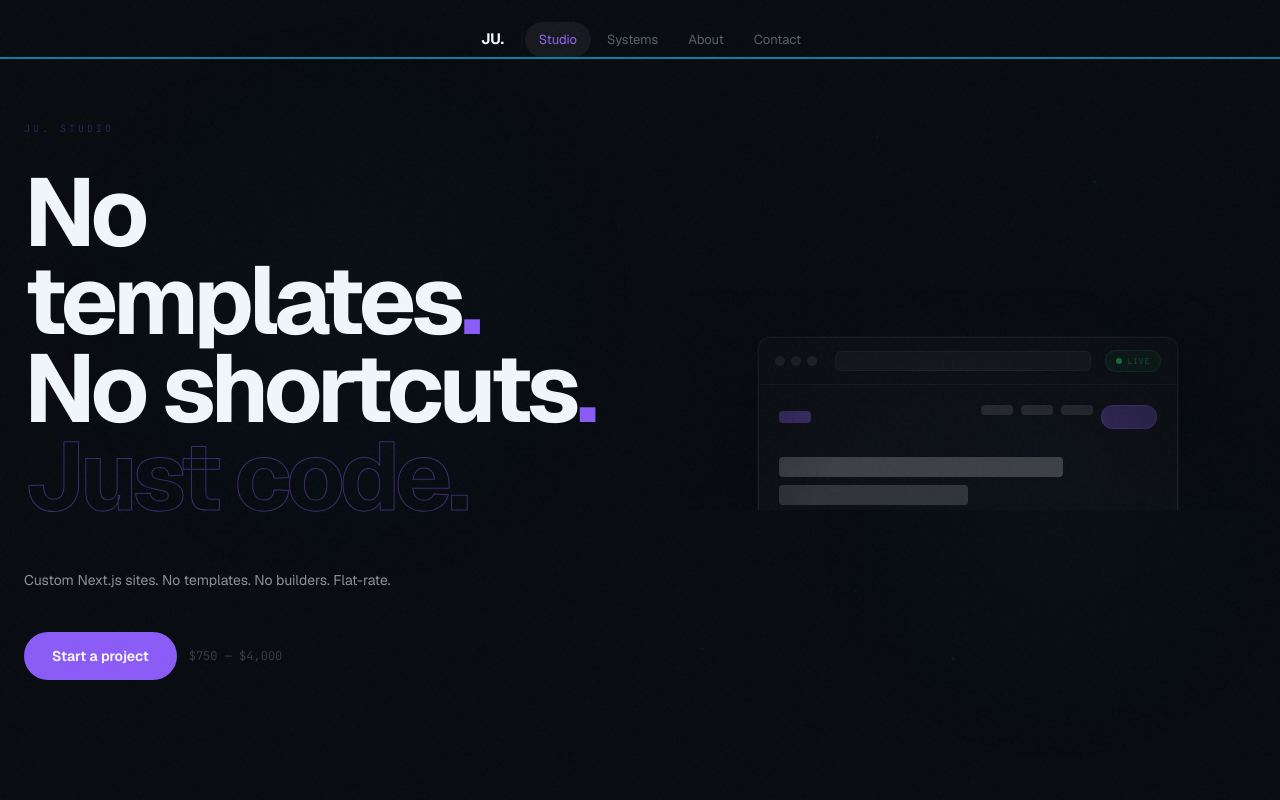
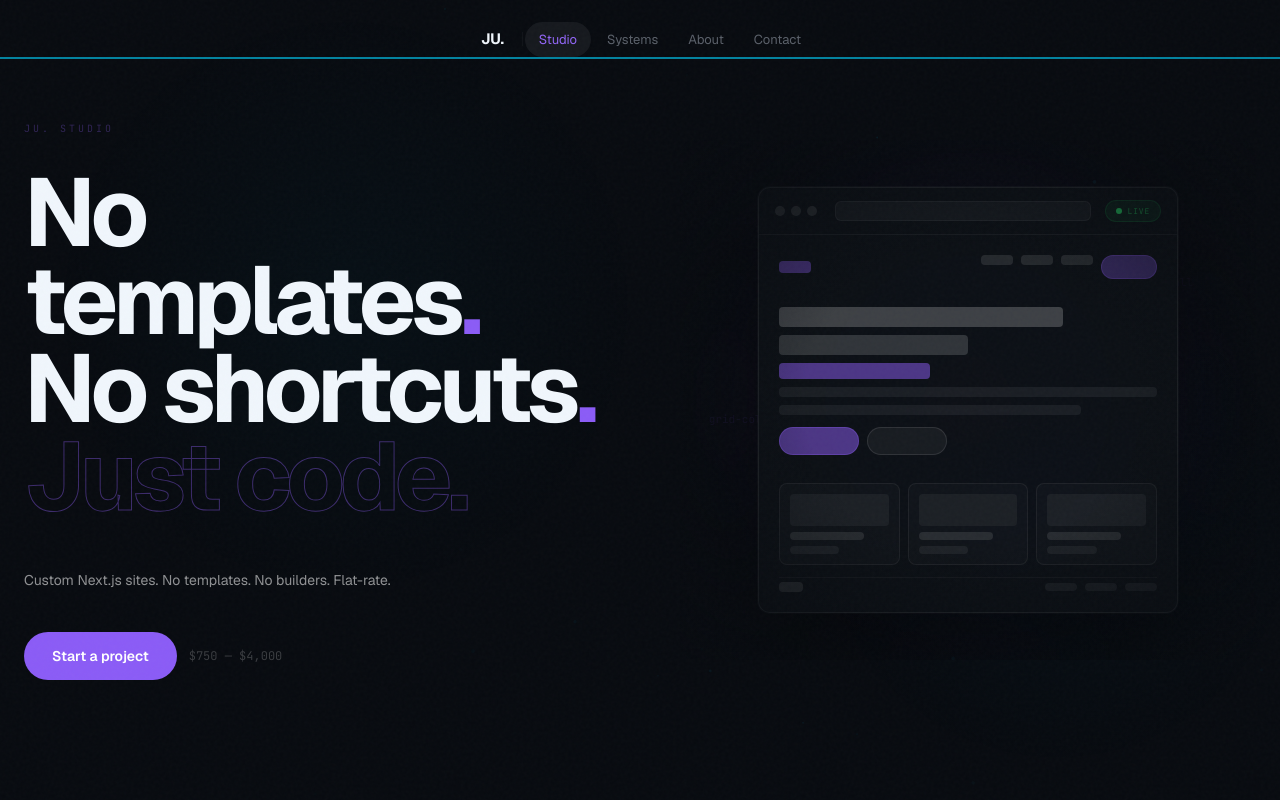
Before and after one commit to friizzyy/ju, a Next.js app: page /studio in a window 1280 px wide. Shown: the top 800 px of the page. Built offline with nearby package versions, Linux system fonts and the light colour scheme.

Commit message:
fix: studio hero animation container — remove inline height override, use responsive h-[220px] sm:h-[520px]

```diff
--- a/app/studio/page.tsx
+++ b/app/studio/page.tsx
@@ -69,10 +69,8 @@ export default function StudioPage() {
 
             {/* Animation — smaller on mobile */}
             <ClipReveal direction="right" delay={0.3}>
-              <div className="relative w-full overflow-hidden rounded-xl sm:rounded-none" style={{ height: '220px' }}>
-                <div className="absolute inset-0 sm:relative sm:h-[520px]">
-                  <BuildAnimation />
-                </div>
+              <div className="relative w-full overflow-hidden rounded-xl sm:rounded-2xl h-[220px] sm:h-[520px]">
+                <BuildAnimation />
               </div>
             </ClipReveal>
           </div>
```
